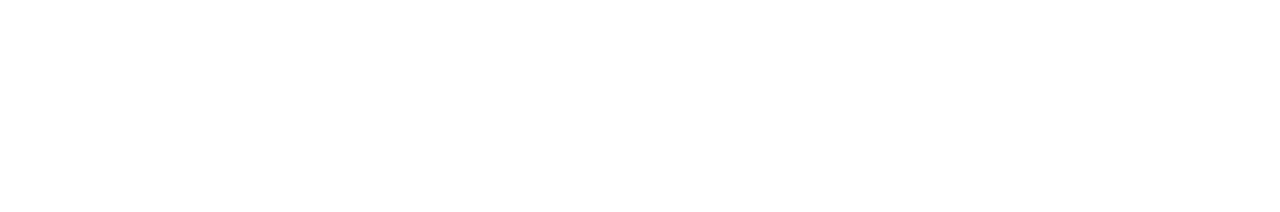
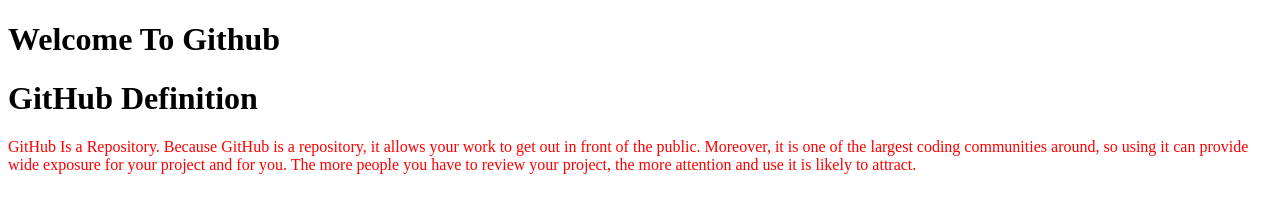
Before and after one commit to MostafizorRahman/my-second-repo, a plain HTML site: page index.html in a window 1280 px wide. Drawn offline with Linux system fonts and the light colour scheme.

Commit message:
added header

```diff
--- a/index.html
+++ b/index.html
@@ -5,8 +5,11 @@
     <meta http-equiv="X-UA-Compatible" content="IE=edge">
     <meta name="viewport" content="width=device-width, initial-scale=1.0">
     <title>My second github repo</title>
+    <link rel="stylesheet" href="style.css">
 </head>
 <body>
-
+  <h1>Welcome To Github</h1>
+  <h1>GitHub Definition</h1>
+  <p>GitHub Is a Repository. Because GitHub is a repository, it allows your work to get out in front of the public. Moreover, it is one of the largest coding communities around, so using it can provide wide exposure for your project and for you. The more people you have to review your project, the more attention and use it is likely to attract.</p>
 </body>
 </html>
--- /dev/null
+++ b/style.css
@@ -0,0 +1,3 @@
+p{
+    color: red;
+}
```
